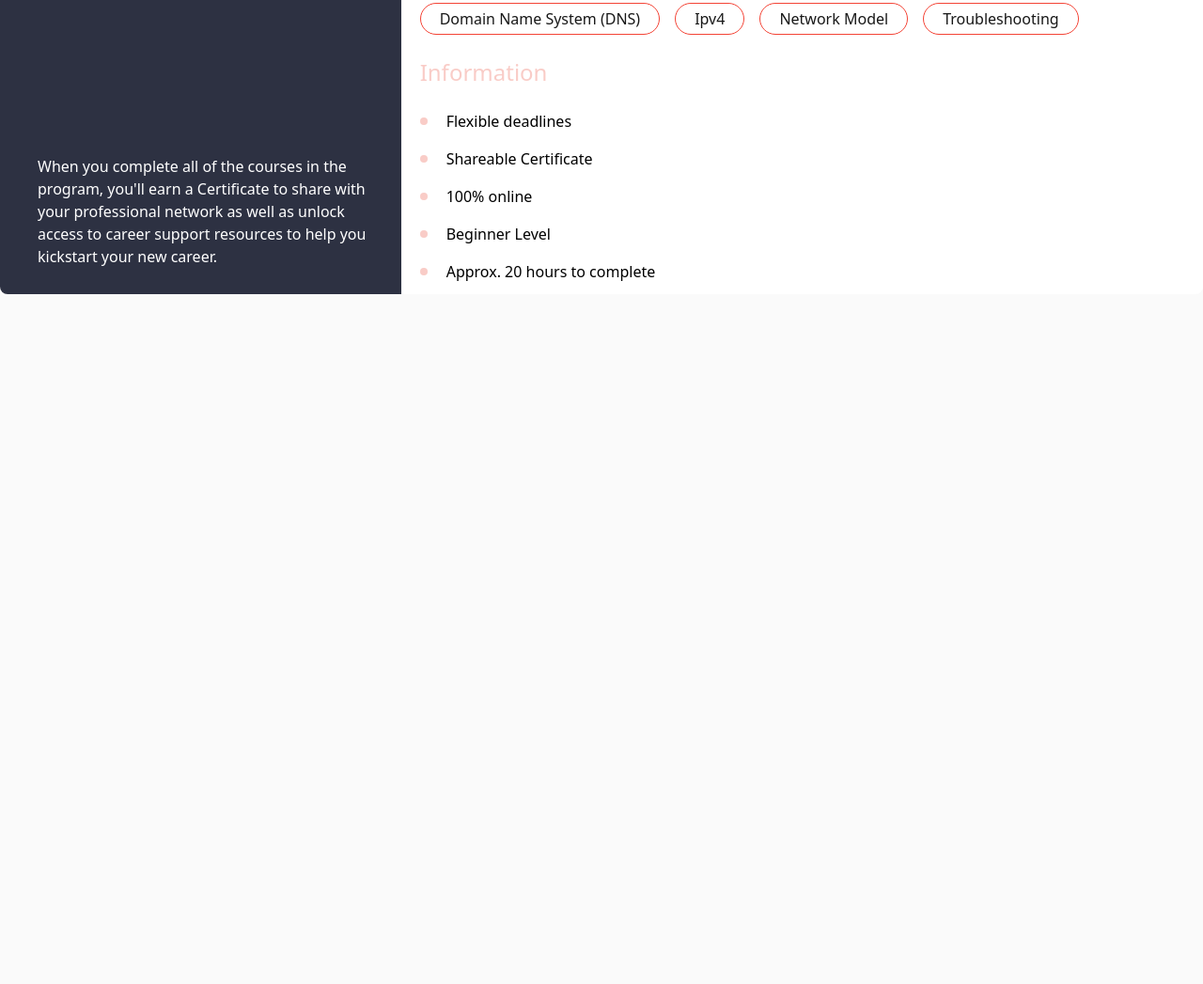
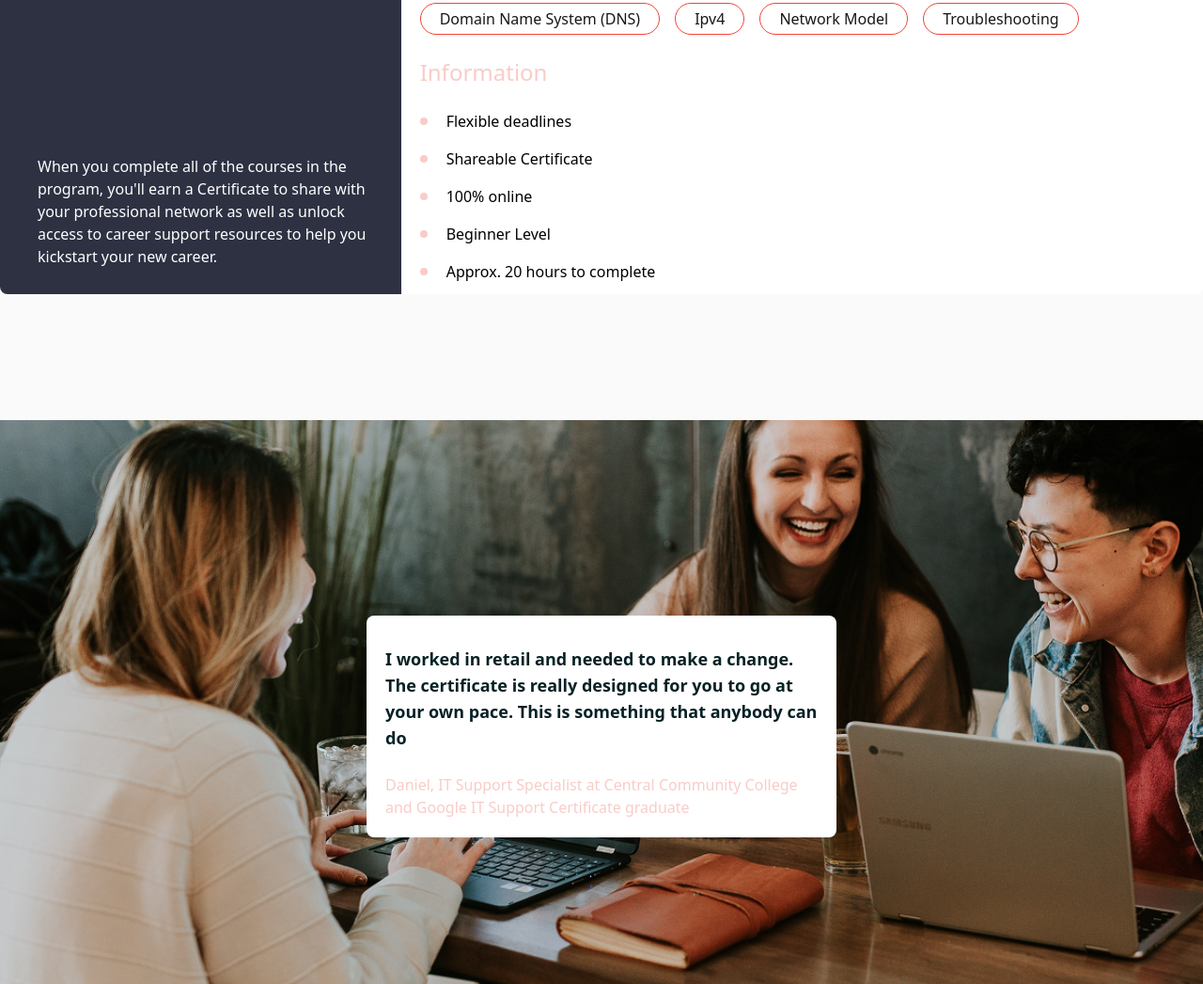
Before and after one commit to Jonayed-nasir/tailwind-assignment, a website built with Vite: page index.html in a window 1280 px wide. Shown: the part 8924-9971 px from the top of the page at 94% size. Before the commit the page ends 9237 px from the top, so only its background shows below. Built offline with nearby package versions, Linux system fonts and the light colour scheme; files whose address does not match are found by name.

Commit message:
upskilling section

```diff
--- a/index.html
+++ b/index.html
@@ -1224,6 +1224,26 @@
 
     </section>
 
+    <!-- ==upskilling section======================== -->
+    <section
+        class="pt-20  md:pt-52 mt-2 md:mt-52 bg-[url('image/brooke-cagle.png')]  bg-no-repeat bg-cover w-full h-[400px]  md:h-[600px]">
+        <div class="p-5 bg-white md:w-[500px] rounded-lg container mx-auto">
+            <img src="image/“ (1).png" class="w-fit pb-3" alt="">
+            <h2 class="font-semibold text-lg pb-3 text-[#072125]">I worked in retail and needed to make a change. The
+                certificate is
+                really
+                designed
+                for you
+                to
+                go at your
+                own pace. This is something that anybody can do</h2>
+            <h4 class="pt-3 text-[#F9CCC7]">Daniel, IT Support Specialist at Central Community College and Google IT
+                Support
+                Certificate
+                graduate
+            </h4>
+        </div>
+    </section>
 
 
 </body>
```
Also changed, not shown: image/brooke-cagle.png (renamed from image/brooke-cagle-g1Kr4Ozfoac-unsplash 2.png).
